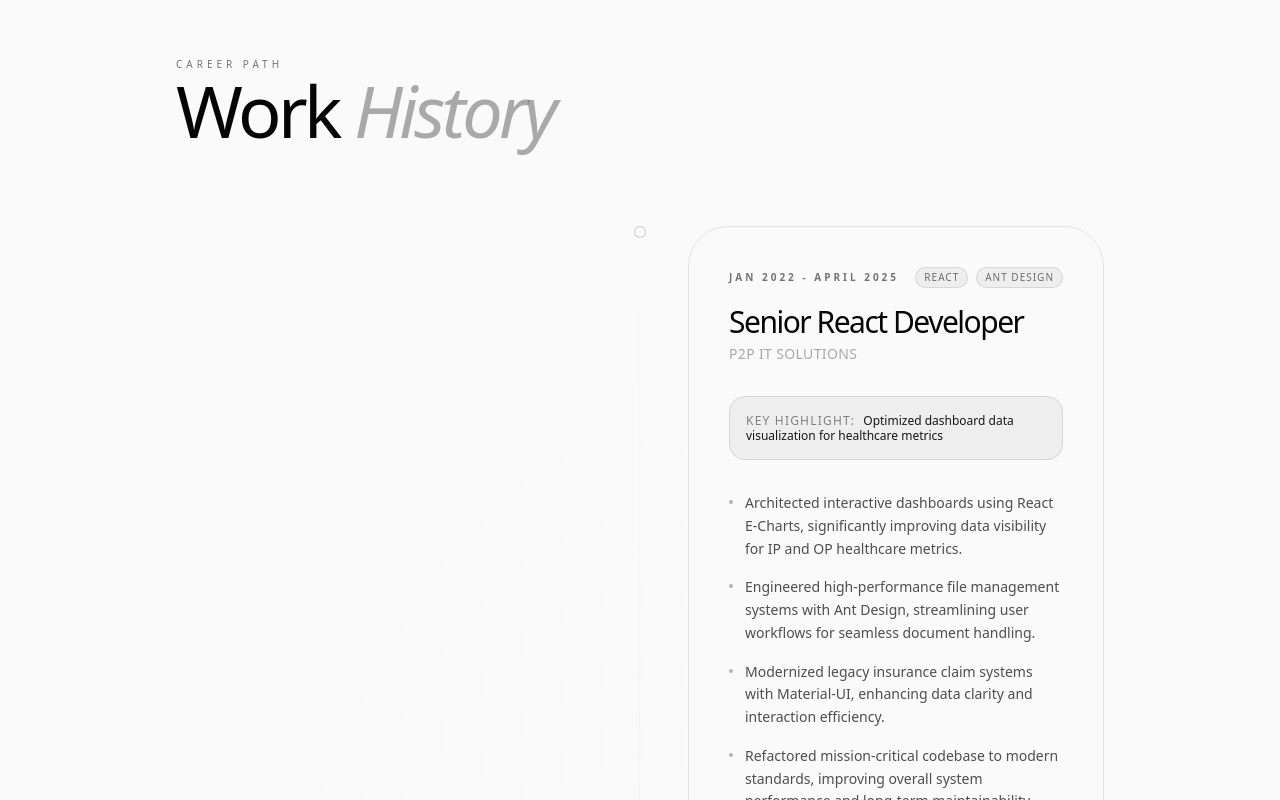
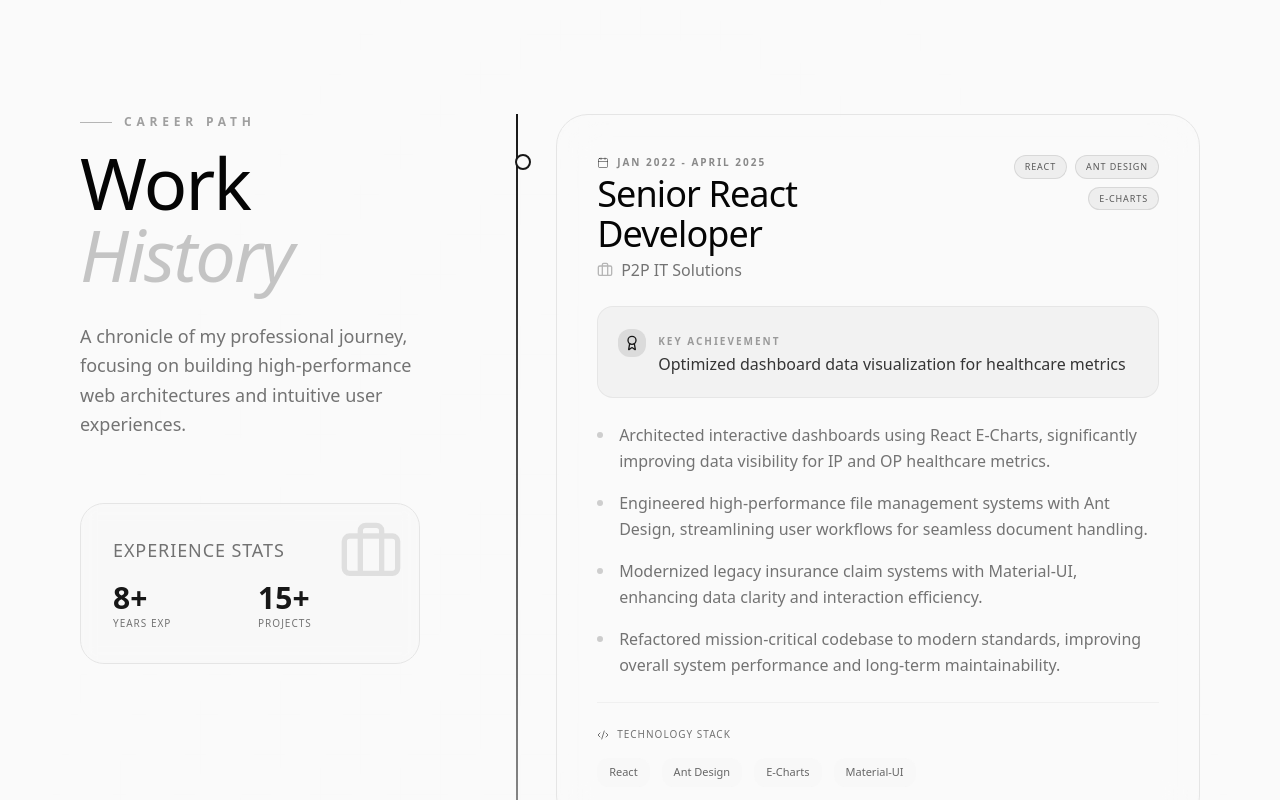
Before and after one commit to twistycoder/aravinth-portfolio, a Next.js app: page / in a window 1280 px wide. Shown: the part 6000-6800 px from the top of the page. Built offline with nearby package versions, Linux system fonts and the light colour scheme.

Commit message:
feat: add Experience section with interactive timeline and animated cards

```diff
--- a/src/components/sections/Experience.tsx
+++ b/src/components/sections/Experience.tsx
@@ -2,8 +2,9 @@
 
 import * as React from "react";
 import { Section } from "@/components/ui/Section";
-import { motion } from "framer-motion";
+import { motion, useScroll, useSpring } from "framer-motion";
 import { cn } from "@/lib/utils";
+import { Briefcase, Calendar, Award, Code2 } from "lucide-react";
 
 const EXPERIENCES = [
   {
@@ -59,98 +60,221 @@ const EXPERIENCES = [
   },
 ];
 
-export function Experience() {
+function ExperienceCard({ exp, index }: { exp: typeof EXPERIENCES[0]; index: number }) {
+  const containerRef = React.useRef<HTMLDivElement>(null);
+
+  // Mouse hover effect
+  const [mousePos, setMousePos] = React.useState({ x: 0, y: 0 });
+  const handleMouseMove = (e: React.MouseEvent<HTMLDivElement>) => {
+    if (!containerRef.current) return;
+    const rect = containerRef.current.getBoundingClientRect();
+    setMousePos({
+      x: e.clientX - rect.left,
+      y: e.clientY - rect.top,
+    });
+  };
+
   return (
-    <Section id="experience" className="relative overflow-hidden">
-      <div className="absolute inset-0 -z-10 grid-pattern opacity-[0.1]" />
-
-      <div className="mb-12 md:mb-20 space-y-2 md:space-y-4">
-        <motion.span
-          initial={{ opacity: 0, x: -20 }}
-          whileInView={{ opacity: 1, x: 0 }}
-          className="text-[10px] tracking-[0.4em] text-muted-foreground uppercase"
-        >
-          Career Path
-        </motion.span>
-        <motion.h2
-          initial={{ opacity: 0, y: 20 }}
-          whileInView={{ opacity: 1, y: 0 }}
-          className="text-3xl font-medium tracking-tighter sm:text-6xl md:text-7xl"
-        >
-          Work <span className="text-muted-foreground/60 italic">History</span>
-        </motion.h2>
-      </div>
-
-      <div className="relative space-y-12 md:space-y-16 before:absolute before:inset-0 before:left-0 md:before:left-1/2 before:-translate-x-px before:h-full before:w-[1px] before:bg-gradient-to-b before:from-transparent before:via-border before:to-transparent">
-        {EXPERIENCES.map((exp, idx) => (
     <motion.div
-            key={idx}
-            initial={{ opacity: 0, y: 30 }}
+      ref={containerRef}
+      onMouseMove={handleMouseMove}
+      initial={{ opacity: 0, y: 50 }}
       whileInView={{ opacity: 1, y: 0 }}
       viewport={{ once: true, margin: "-100px" }}
-            transition={{ duration: 0.7, delay: idx * 0.1 }}
-            className="relative flex items-start md:odd:flex-row-reverse group"
+      transition={{ duration: 0.8, delay: index * 0.1, ease: [0.21, 0.47, 0.32, 0.98] }}
+      className="group relative"
     >
-            {/* Dot */}
+      {/* Timeline Node */}
+      <div className="absolute -left-[41px] top-10 z-20 md:-left-[41px]">
+        <div className="relative flex items-center justify-center">
           <motion.div
             initial={{ scale: 0 }}
             whileInView={{ scale: 1 }}
-              viewport={{ once: true }}
-              className="absolute left-0 md:left-1/2 top-0 -translate-x-1/2 flex items-center justify-center w-3 h-3 rounded-full border border-primary/20 bg-background z-10 transition-colors group-hover:bg-primary shadow-[0_0_10px_rgba(var(--primary),0.3)]"
+            className="w-4 h-4 rounded-full bg-background border-2 border-primary shadow-[0_0_15px_rgba(var(--primary),0.5)] z-10"
+          />
+          <motion.div
+            animate={{ scale: [1, 1.5, 1], opacity: [0.5, 0, 0.5] }}
+            transition={{ duration: 2, repeat: Infinity }}
+            className="absolute w-8 h-8 rounded-full bg-primary/20"
+          />
+        </div>
+      </div>
+
+      {/* Card Content */}
+      <div className="relative overflow-hidden rounded-[2rem] border border-border bg-background/40 backdrop-blur-xl p-8 md:p-10 transition-all duration-500 hover:border-primary/30 hover:shadow-[0_20px_50px_-12px_rgba(0,0,0,0.1)] group-hover:-translate-y-1">
+        {/* Hover Glow */}
+        <div
+          className="pointer-events-none absolute -inset-px opacity-0 transition-opacity duration-500 group-hover:opacity-100"
+          style={{
+            background: `radial-gradient(600px circle at ${mousePos.x}px ${mousePos.y}px, rgba(var(--primary), 0.05), transparent 40%)`,
+          }}
         />
 
-            {/* Content Card */}
-            <div className="ml-8 md:ml-0 md:w-[calc(50%-3rem)] p-6 md:p-10 rounded-3xl md:rounded-[2.5rem] border border-border bg-background/50 backdrop-blur-md transition-all duration-500 hover:border-primary/20 hover:shadow-2xl hover:shadow-primary/5 group-hover:-translate-y-1">
-              <div className="flex flex-col mb-6 md:mb-8 gap-4">
-                <div className="flex flex-col sm:flex-row sm:items-center justify-between gap-2 sm:gap-4">
-                  <span className="text-[10px] tracking-[0.3em] text-muted-foreground uppercase font-semibold">
+        <div className="flex flex-col gap-6">
+          <div className="flex flex-col md:flex-row md:items-start justify-between gap-4">
+            <div className="space-y-1">
+              <div className="flex items-center gap-2 text-primary/50 text-[10px] uppercase tracking-[0.2em] font-semibold">
+                <Calendar className="w-3 h-3" />
                 {exp.period}
-                  </span>
-                  <div className="flex gap-2">
-                    {exp.tech.slice(0, 2).map((t) => (
-                      <span key={t} className="text-[10px] tracking-widest text-primary/60 uppercase bg-primary/5 px-2 py-0.5 rounded-full border border-primary/10">
+              </div>
+              <h3 className="text-2xl md:text-4xl font-medium tracking-tight group-hover:text-primary transition-colors">
+                {exp.role}
+              </h3>
+              <div className="flex items-center gap-2 text-muted-foreground font-medium">
+                <Briefcase className="w-4 h-4 opacity-50" />
+                {exp.company}
+              </div>
+            </div>
+
+            <div className="flex flex-wrap gap-2 md:justify-end max-w-[200px]">
+              {exp.tech.slice(0, 3).map((t) => (
+                <span key={t} className="text-[9px] px-2.5 py-1 rounded-full border border-primary/10 bg-primary/5 text-primary/70 uppercase tracking-widest font-medium">
                   {t}
                 </span>
               ))}
             </div>
           </div>
-                <div>
-                  <h3 className="font-medium text-2xl md:text-3xl tracking-tighter mb-1">{exp.role}</h3>
-                  <h4 className="text-sm font-medium text-muted-foreground/60 tracking-wide uppercase">
-                    {exp.company}
-                  </h4>
+
+          {/* Achievement Badge */}
+          <div className="relative overflow-hidden rounded-2xl bg-primary/[0.03] border border-primary/5 p-4 md:p-5 group/achievement">
+            <div className="flex items-start gap-3">
+              <div className="mt-0.5 p-1.5 rounded-lg bg-primary/10 text-primary">
+                <Award className="w-4 h-4" />
+              </div>
+              <div className="space-y-1">
+                <span className="text-[10px] uppercase tracking-[0.2em] text-primary/40 font-bold">Key Achievement</span>
+                <p className="text-sm md:text-base text-foreground/80 font-medium leading-relaxed">
+                  {exp.achievement}
+                </p>
+              </div>
             </div>
           </div>
 
-              {/* Achievement Highlight */}
-              <div className="mb-8 p-4 rounded-2xl bg-primary/5 border border-primary/10">
-                <p className="text-xs font-medium text-primary leading-tight">
-                  <span className="opacity-50 uppercase tracking-widest mr-2">Key Highlight:</span>
-                  {exp.achievement}
-                </p>
-              </div>
-
-              <ul className="space-y-4 mb-8">
+          <ul className="grid gap-4">
             {exp.description.map((item, i) => (
-                  <li key={i} className="flex items-start text-sm text-foreground/70 leading-relaxed group/item">
-                    <span className="mr-3 mt-2 h-1 w-1 rounded-full bg-primary/30 shrink-0 group-hover/item:bg-primary transition-colors" />
-                    {item}
+              <li key={i} className="flex items-start gap-4 text-sm md:text-base text-muted-foreground leading-relaxed group/item">
+                <div className="mt-2.5 w-1.5 h-1.5 rounded-full bg-primary/20 shrink-0 group-hover/item:bg-primary/60 transition-colors" />
+                <span className="group-hover/item:text-foreground transition-colors">{item}</span>
               </li>
             ))}
           </ul>
 
-              {/* Tech Stack Footer */}
-              <div className="pt-6 border-t border-border/50 flex flex-wrap gap-2">
-                <span className="text-[10px] text-muted-foreground/60 uppercase tracking-widest w-full mb-1">Stack:</span>
+          <div className="pt-6 border-t border-border/50 flex flex-wrap gap-3">
+            <div className="flex items-center gap-2 text-[10px] uppercase tracking-widest text-muted-foreground w-full mb-1">
+              <Code2 className="w-3 h-3" />
+              Technology Stack
+            </div>
             {exp.tech.map((t) => (
-                  <span key={t} className="text-[10px] font-medium text-muted-foreground/70 px-2 py-1 bg-secondary/30 rounded-md">
+              <span key={t} className="text-[11px] font-medium text-foreground/60 px-3 py-1.5 bg-secondary/50 rounded-lg hover:bg-primary/5 hover:text-primary transition-all cursor-default">
                 {t}
               </span>
             ))}
           </div>
         </div>
+      </div>
     </motion.div>
+  );
+}
+
+export function Experience() {
+  const containerRef = React.useRef<HTMLDivElement>(null);
+  const { scrollYProgress } = useScroll({
+    target: containerRef,
+    offset: ["start end", "end start"],
+  });
+
+  const pathLength = useSpring(scrollYProgress, {
+    stiffness: 100,
+    damping: 30,
+    restDelta: 0.001
+  });
+
+  return (
+    <Section id="experience" className="relative py-24 md:py-40" containerClassName="max-w-7xl px-6 md:px-12 lg:px-20">
+      <div className="absolute inset-0 -z-10 grid-pattern opacity-[0.05]" />
+
+      <div ref={containerRef} className="container relative">
+        <div className="flex flex-col lg:flex-row gap-16 lg:gap-24">
+          {/* Left Column - Sticky Info */}
+          <div className="lg:w-1/3">
+            <div className="lg:sticky lg:top-32 space-y-8">
+              <div className="space-y-4">
+                <motion.div
+                  initial={{ opacity: 0, x: -20 }}
+                  whileInView={{ opacity: 1, x: 0 }}
+                  className="flex items-center gap-3"
+                >
+                  <div className="h-[1px] w-8 bg-primary/30" />
+                  <span className="text-xs font-bold tracking-[0.4em] text-primary/40 uppercase">
+                    Career Path
+                  </span>
+                </motion.div>
+
+                <motion.h2
+                  initial={{ opacity: 0, y: 20 }}
+                  whileInView={{ opacity: 1, y: 0 }}
+                  className="text-5xl md:text-7xl font-medium tracking-tight"
+                >
+                  Work <br />
+                  <span className="text-muted-foreground/40 italic font-light">History</span>
+                </motion.h2>
+              </div>
+
+              <motion.p
+                initial={{ opacity: 0 }}
+                whileInView={{ opacity: 1 }}
+                transition={{ delay: 0.2 }}
+                className="text-lg text-muted-foreground leading-relaxed max-w-sm"
+              >
+                A chronicle of my professional journey, focusing on building high-performance
+                web architectures and intuitive user experiences.
+              </motion.p>
+
+              <motion.div
+                initial={{ opacity: 0, scale: 0.8 }}
+                whileInView={{ opacity: 1, scale: 1 }}
+                transition={{ delay: 0.4 }}
+                className="hidden lg:block pt-8"
+              >
+                <div className="p-8 rounded-3xl border border-border bg-secondary/30 backdrop-blur-sm relative overflow-hidden group">
+                  <div className="absolute top-0 right-0 p-4 opacity-10 group-hover:opacity-20 transition-opacity">
+                    <Briefcase className="w-16 h-16" />
+                  </div>
+                  <div className="relative z-10 space-y-4">
+                    <h4 className="font-medium text-lg uppercase tracking-wider text-primary/60">Experience Stats</h4>
+                    <div className="grid grid-cols-2 gap-4">
+                      <div>
+                        <div className="text-3xl font-bold text-primary">8+</div>
+                        <div className="text-[10px] uppercase tracking-widest text-muted-foreground">Years Exp</div>
+                      </div>
+                      <div>
+                        <div className="text-3xl font-bold text-primary">15+</div>
+                        <div className="text-[10px] uppercase tracking-widest text-muted-foreground">Projects</div>
+                      </div>
+                    </div>
+                  </div>
+                </div>
+              </motion.div>
+            </div>
+          </div>
+
+          {/* Right Column - Timeline */}
+          <div className="lg:w-2/3 relative pl-8 md:pl-10">
+            {/* Timeline Line */}
+            <div className="absolute left-0 md:left-0 top-0 bottom-0 w-[2px] bg-border/40 overflow-hidden">
+              <motion.div
+                style={{ scaleY: pathLength }}
+                className="absolute top-0 left-0 right-0 bottom-0 bg-gradient-to-b from-primary via-primary/50 to-transparent origin-top"
+              />
+            </div>
+
+            <div className="space-y-20 md:space-y-32">
+              {EXPERIENCES.map((exp, idx) => (
+                <ExperienceCard key={idx} exp={exp} index={idx} />
               ))}
+            </div>
+          </div>
+        </div>
       </div>
     </Section>
   );
```
Lines whose indentation alone changed are shown as unchanged.
